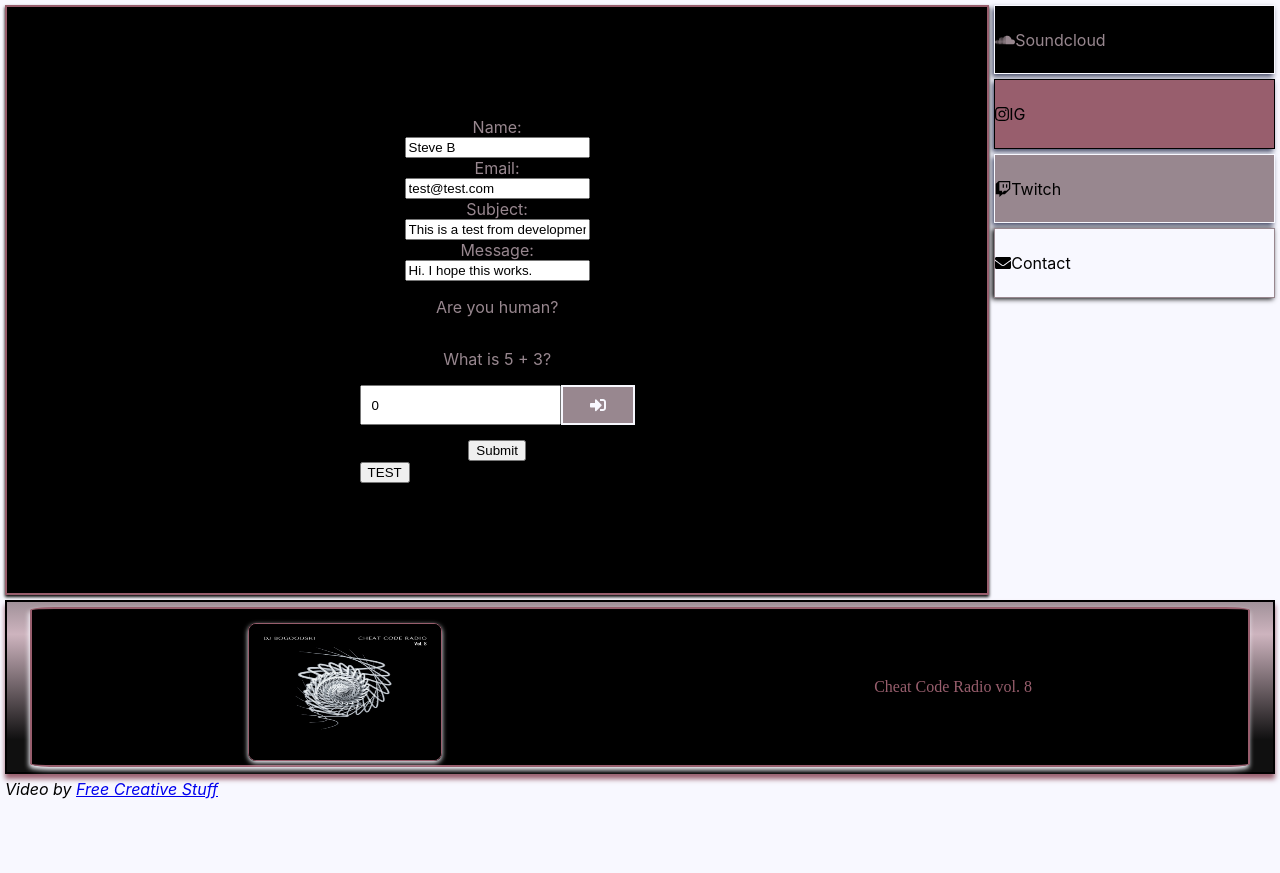
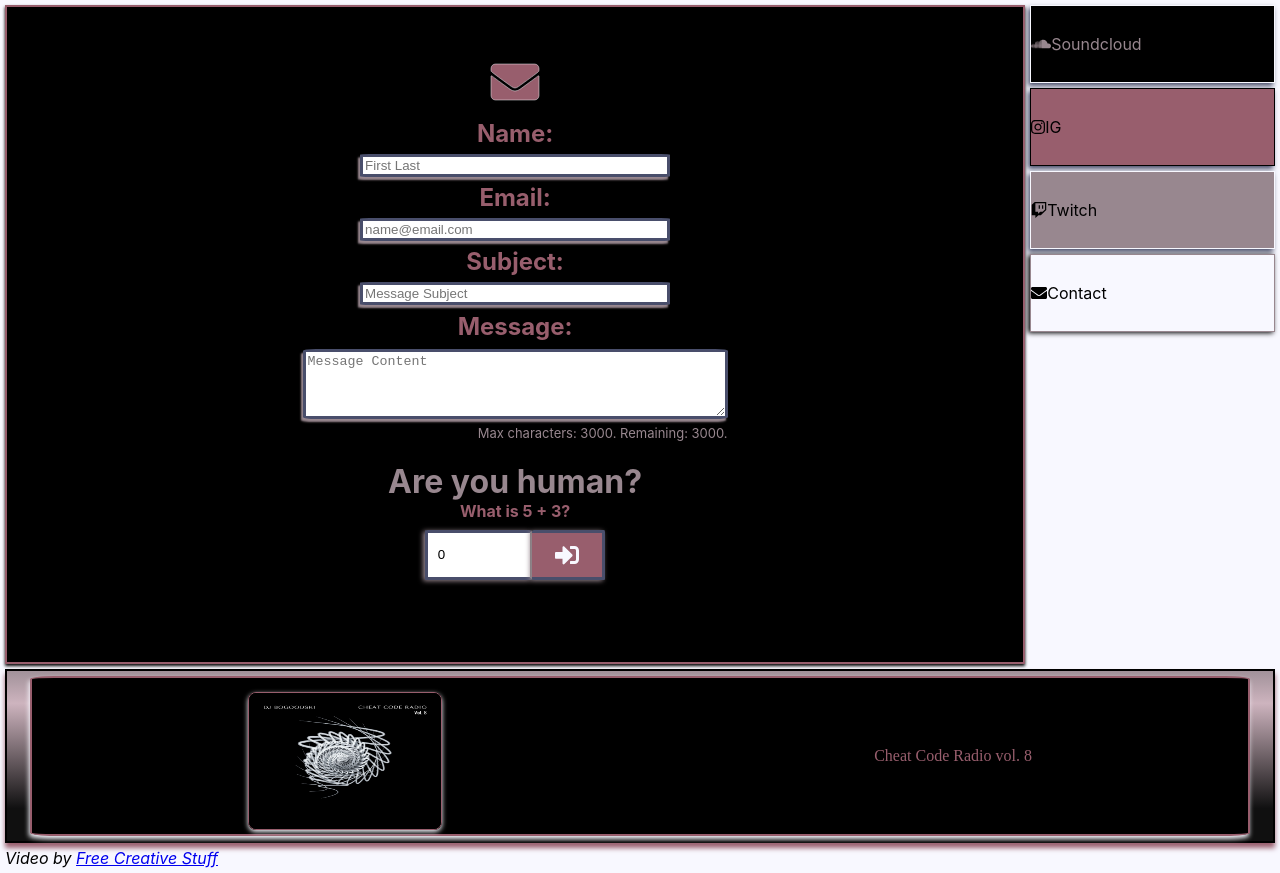
Before and after one commit to sbogucki12/djbogoodski, a React (Create React App) app: page / in a window 1280 px wide. Both pictures are taken after a click on the element "Contact". Before the commit the page ends 804 px from the top, so only its background shows below. Built offline with nearby package versions, Linux system fonts and the light colour scheme; a web font is replaced by a local one.

Commit message:
styling custom contact form

```diff
--- a/src/contact/Captcha.jsx
+++ b/src/contact/Captcha.jsx
@@ -1,6 +1,10 @@
-import { useState } from 'react';
-import { FontAwesomeIcon } from '@fortawesome/react-fontawesome';
-import { faSignInAlt, faCheckCircle, faTimesCircle } from '@fortawesome/free-solid-svg-icons';
+import { useState } from "react";
+import { FontAwesomeIcon } from "@fortawesome/react-fontawesome";
+import {
+  faSignInAlt,
+  faCheckCircle,
+  faTimesCircle,
+} from "@fortawesome/free-solid-svg-icons";
 
 const Captcha = (props) => {
   const [captchaValues, setCaptchaValues] = useState({
@@ -28,14 +32,14 @@ const Captcha = (props) => {
       setCaptchaValues({
         ...captchaValues,
         captchaIcon: faCheckCircle,
-				captchaIconStyle: 'contactIconBackgroundSuccessful',
+        captchaIconStyle: "contactIconBackgroundSuccessful",
       });
     } else {
       props.setIsCaptchaValid(false);
       setCaptchaValues({
         ...captchaValues,
         captchaIcon: faTimesCircle,
-				captchaIconStyle: 'contactIconBackgroundUnsuccessful',
+        captchaIconStyle: "contactIconBackgroundUnsuccessful",
       });
       setTimeout(() => {
         setCaptchaValues({
@@ -47,18 +51,19 @@ const Captcha = (props) => {
   };
 
   return (
-		<div className="centerAlign">
-			<p>Are you human?</p>
-			<p>
+    <div className="centerAlign contactCaptchaContainer">
+      <div className="captchaTitle">Are you human?</div>
+      <div className="captchaText">
         What is {captchaValues.randomNumber0} + {captchaValues.randomNumber1}?
-			</p>
-			<div className="contactInputContainer">
+      </div>
+      <div className="contactCaptchaInputContainer">
         <input
           className="contactCaptchaInputField"
           value={captchaValues.userValue}
           name="captcha"
           onChange={(e) => handleChange(e)}
           type="number"
+          required
         />
         <FontAwesomeIcon
           icon={captchaValues.captchaIcon}
--- a/src/contact/Contact.jsx
+++ b/src/contact/Contact.jsx
@@ -1,22 +1,20 @@
-import { useState } from 'react';
-import Captcha from './Captcha';
-import './contact.css';
-import http from '../utility/http';
+import { useState } from "react";
+import Captcha from "./Captcha";
+import "./contact.css";
+import http from "../utility/http";
+import { FontAwesomeIcon } from "@fortawesome/react-fontawesome";
+import { faEnvelope } from "@fortawesome/free-solid-svg-icons";
 
 const Contact = () => {
   const [formData, setFormData] = useState({
-		subject: 'This is a test from development - local host',
-		content: 'Hi. I hope this works.',
-		customerName: 'Steve B',
-		customerEmail: 'test@test.com',
-		dateStamp: '09 July2021 08:57',
+    subject: "",
+    content: "",
+    customerName: "",
+    customerEmail: "",
+    dateStamp: "",
   });
   const [isCaptchaValid, setIsCaptchaValid] = useState(false);
-
-	const handleSubmit = (e) => {
-		e.preventDefault();
-		console.log(isCaptchaValid);
-	};
+  const [postResponse, setPostResponse] = useState(null);
 
   const handleChange = (e) => {
     setFormData({
@@ -25,21 +23,39 @@ const Contact = () => {
     });
   };
 
-	const handleClick = () => {
-		http(
-			'https://djbogoodskiapi.azurewebsites.net/api/SendGrid1?code=' + process.env.REACT_APP_SENDGRID_KEY,
-			'POST',
+  async function handleSubmit(e) {
+    e.preventDefault();
+    if (isCaptchaValid === true) {
+      setPostResponse("Sending Form...");
+      await http(
+        `https://djbogoodskiapi.azurewebsites.net/api/SendGrid1?code=${process.env.REACT_APP_SENDGRID_KEY}`,
+        //"https://jsonplaceholder.typicode.com/posts",
+        "POST",
         {
           subject: formData.subject,
           content: formData.content,
           customerName: formData.customerName,
           customerEmail: formData.customerEmail,
+          dateStamp: new Date().toLocaleString("en-US", {
+            timeZone: "America/Los_Angeles",
+          }),
         }
-		).then((data) => console.log(data));
-	};
+      ).then((data) => {
+        console.log(data);
+        if (data.status >= 200 || data.status < 300) {
+          setPostResponse("Form submitted. Thank you.");
+        } else {
+          setPostResponse("This was an error submitting the form: " + data);
+        }
+      });
+    } else {
+      alert("Please complete and submit the challenge question.");
+    }
+  }
 
   return (
-		<div className="contactContainer">
+    <div className="contactContainer centerAlign">
+      <FontAwesomeIcon icon={faEnvelope} className="contactCaptchaTitleIcon" />
       <form onSubmit={handleSubmit} className="centerAlign">
         <label className="centerAlign">
           Name:
@@ -48,6 +64,10 @@ const Contact = () => {
             value={formData.customerName}
             name="customerName"
             onChange={(e) => handleChange(e)}
+            placeholder="First Last"
+            maxLength="100"
+            required
+            className="contactInput"
           />
         </label>
         <label className="centerAlign">
@@ -57,20 +77,53 @@ const Contact = () => {
             value={formData.customerEmail}
             name="customerEmail"
             onChange={(e) => handleChange(e)}
+            placeholder="name@email.com"
+            maxLength="320"
+            className="contactInput"
+            required
           />
         </label>
         <label className="centerAlign">
           Subject:
-					<input type="text" value={formData.subject} name="subject" onChange={(e) => handleChange(e)} />
+          <input
+            type="text"
+            value={formData.subject}
+            name="subject"
+            onChange={(e) => handleChange(e)}
+            placeholder="Message Subject"
+            maxLength="200"
+            className="contactInput"
+            required
+          />
         </label>
         <label className="centerAlign">
           Message:
-					<input type="text" value={formData.content} name="content" onChange={(e) => handleChange(e)} />
+          <center>
+            <textarea
+              rows="4"
+              cols="50"
+              value={formData.content}
+              name="content"
+              onChange={(e) => handleChange(e)}
+              placeholder="Message Content"
+              maxLength="3000"
+              required
+              style={{ maxWidth: "90vw" }}
+            />
+          </center>
+          <div className="contactContentLengthMessage">
+            Max characters: 3000. Remaining: {3000 - formData.content.length}.
+          </div>
         </label>
-				<Captcha isCaptchaValid={isCaptchaValid} setIsCaptchaValid={setIsCaptchaValid} />
-				<input type="submit" value="Submit" />
+        <Captcha
+          isCaptchaValid={isCaptchaValid}
+          setIsCaptchaValid={setIsCaptchaValid}
+        />
+        {isCaptchaValid ? (
+          <input type="submit" value="Submit" className="captchaSubmitButton" />
+        ) : null}
       </form>
-			<button onClick={() => handleClick()}>TEST</button>
+      <div className="captchaFormResponseText">{postResponse}</div>
     </div>
   );
 };
--- a/src/contact/contact.css
+++ b/src/contact/contact.css
@@ -1,5 +1,23 @@
 .contactContainer {
-    color: var(--secondary-light);
+  color: var(--secondary);
+  font-weight: bolder;
+  font-size: 1.5rem;
+  margin-top: 5%;
+  margin-bottom: 5%;
+}
+
+.contactCaptchaTitleIcon {
+  font-size: 3rem;
+  stroke: var(--alternative);
+  stroke-width: 5;
+  margin-bottom: 3%;
+}
+
+textarea {
+  border: 3px solid var(--primary-light);
+  border-radius: 3%;
+  box-shadow: -2px 3px 2px var(--secondary-light);
+  margin-top: 2%;
 }
 
 .centerAlign {
@@ -13,13 +31,39 @@
   display: flex;
   width: 100%;
   margin-bottom: 15px;
+}
 
+.contactInput {
+  width: 300px;
+  max-width: 80vw;
+  border: 3px solid var(--primary-light);
+  border-radius: 3%;
+  box-shadow: -2px 3px 2px var(--secondary-light);
+  margin-top: 2%;
+  margin-bottom: 2%;
+}
+
+.contactCaptchaContainer {
+  margin-top: 5%;
+}
+
+.contactCaptchaInputContainer {
+  display: flex;
+  align-content: center;
+  justify-content: center;
+  width: 75;
+  margin-bottom: 15px;
 }
 
 .contactCaptchaInputField {
-    width: 100%;
+  width: 30%;
   padding: 10px;
   outline: none;
+  border-top: 3px solid var(--primary-light);
+  border-bottom: 3px solid var(--primary-light);
+  border-left: 3px solid var(--primary-light);
+  border-radius: 3%;
+  box-shadow: -2px 1px 5px var(--secondary-light);
 }
 
 /*.contactCaptchaInputField:focus {
@@ -28,20 +72,71 @@
 
 .contactIcon {
   padding: 10px;
-    background: var(--secondary-light);
+  background: var(--secondary);
   color: var(--alternative);
-    border: 2px solid var(--alternative);
+  border-top: 3px solid var(--primary-light);
+  border-bottom: 3px solid var(--primary-light);
+  border-right: 3px solid var(--primary-light);
   min-width: 50px;
   text-align: center;
+  border-radius: 3%;
+  box-shadow: -2px 1px 5px var(--secondary-light);
 }
 
 .contactIconBackgroundSuccessful {
   background: var(--primary);
-    border: 2px solid var(--secondary);
+  border-top: 3px solid var(--secondary);
+  border-bottom: 3px solid var(--secondary);
+  border-right: 3px solid var(--secondary);
   color: var(--secondary);
 }
 
 .contactIconBackgroundUnsuccessful {
-    background: var(--secondary);
-    border: 2px solid var(--secondary-light);
+  background: var(--primary-light);
+  border-top: 3px solid var(--secondary-light);
+  border-bottom: 3px solid var(--secondary-light);
+  border-right: 3px solid var(--secondary-light);
 }
+
+.contactContentLengthMessage {
+  color: var(--secondary-light);
+  font-weight: lighter;
+  font-size: small;
+  align-self: flex-end;
+}
+
+.captchaTitle {
+  color: var(--secondary-light);
+  font-size: 2rem;
+}
+
+.captchaText {
+  font-size: 1rem;
+  margin-bottom: 3%;
+}
+
+.captchaSubmitButton {
+  background-color: var(--secondary-light);
+  box-shadow: -1px 1px 2px var(--secondary);
+  color: var(--alternative);
+  height: 30px;
+  width: 75px;
+  border-radius: 5%;
+  margin-top: 3%;
+}
+
+.captchaSubmitButton:hover {
+  background-color: var(--secondary);
+}
+
+.captchaSubmitButton:active {
+  box-shadow: -1px 1px 2px var(--alternative);
+  color: var(--primary);
+}
+
+.captchaFormResponseText {
+  font-size: 1.5rem;
+  margin: 2%;
+  text-align: center;
+  font-weight: normal;
+}
--- a/src/index.css
+++ b/src/index.css
@@ -5,7 +5,6 @@
   --stark: #E7DFDD;
   --neongreen: #39ff14;
 }*/
-
 
 html {
   --primary: #000000;
--- a/src/utility/http.js
+++ b/src/utility/http.js
@@ -1,11 +1,14 @@
 async function http(url = '', req = 'GET', data  = {}) {
+    try{
+        const response = await fetch((url), {
+            method: req,
+            body: JSON.stringify(data)
+        });
 
-    const response = await fetch((url), {
-        method: req,
-        body: JSON.stringify(data)
-    });
-
-    return response;
+        return response;
+    } catch(error) {
+        return(error)
+    }
 }
 
 export default http;
```
Also changed, not shown: readmeFiles/contactFormGIF.gif (added), 1 other file (tests, documents, lock files or other folders). Lines whose indentation alone changed are shown as unchanged.
